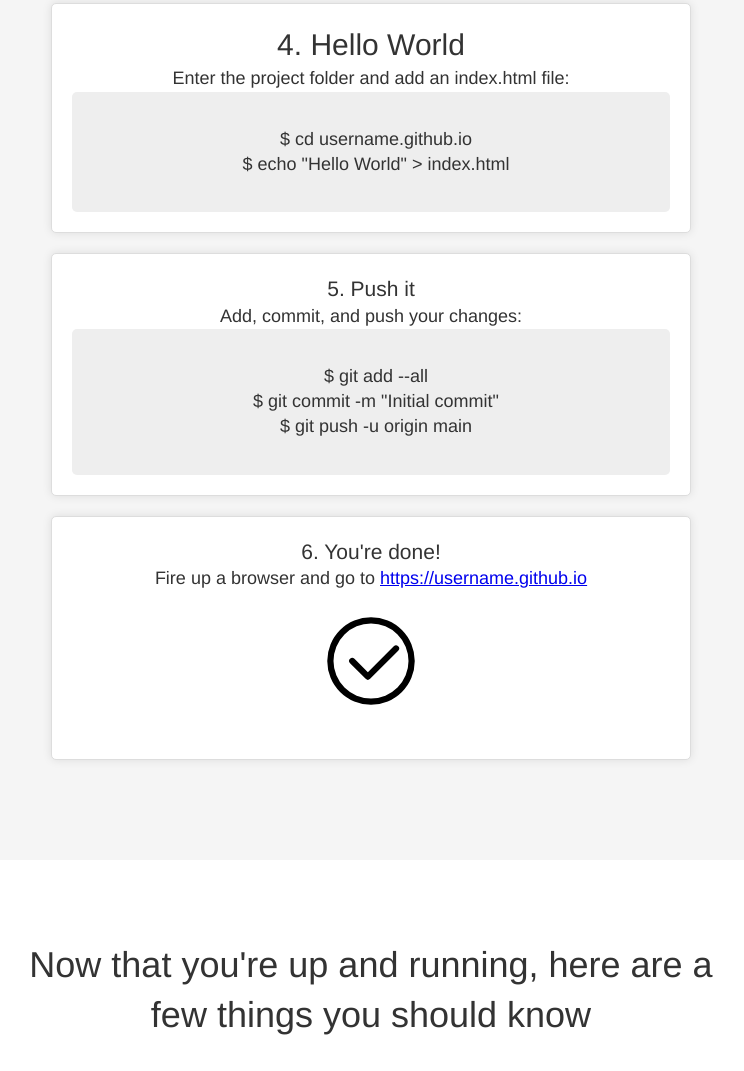
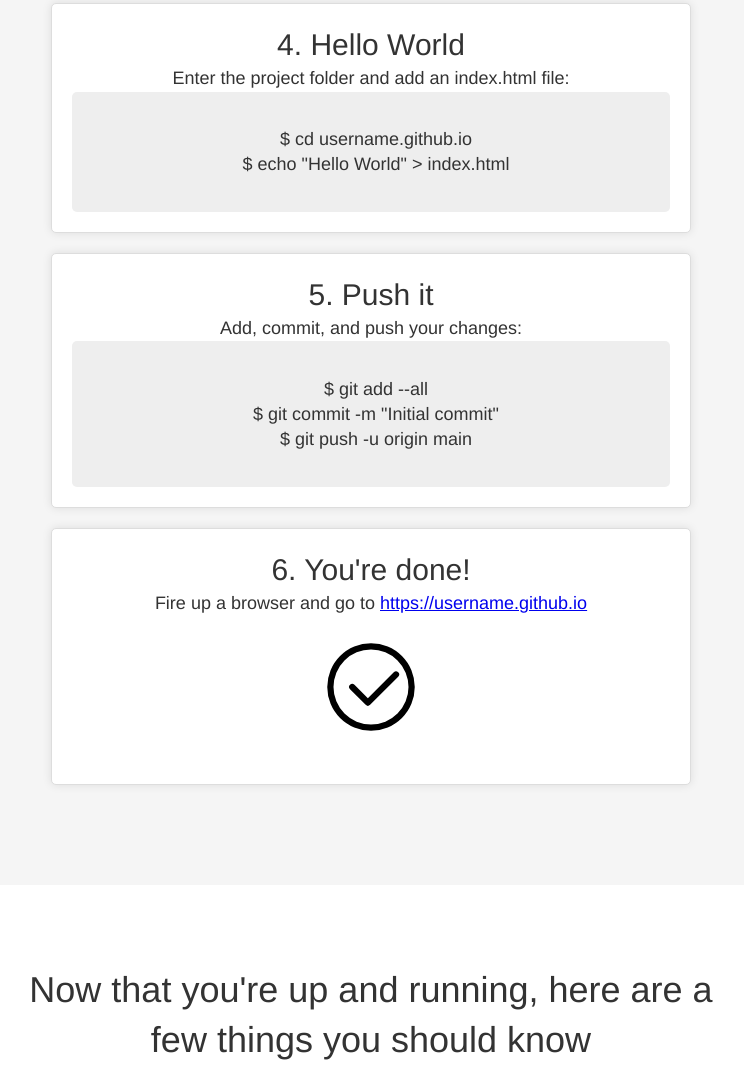
Before and after one commit to muhammadfaiz19/github-pages-clone, a plain HTML site: page index.html in a window 1280 px wide. Shown: the part 2018-3089 px from the top of the page, without its empty margins (269-1013 px from the left). Drawn offline with Linux system fonts and the light colour scheme.

Commit message:
fix font size

```diff
--- a/index.html
+++ b/index.html
@@ -81,7 +81,7 @@
           </div>
 
           <div class="step">
-              <h2>5. Push it</h2>
+              <h4>5. Push it</h4>
               <p>Add, commit, and push your changes:</p>
               <pre><code>
   $ git add --all
@@ -91,7 +91,7 @@
           </div>
 
           <div class="step">
-              <h2>6. You're done!</h2>
+              <h4>6. You're done!</h2>
               <p>Fire up a browser and go to <a href="https://username.github.io">https://username.github.io</a></p>
               <img src="/assets/check.svg" alt="checklist" width="100px" class="check">
             </div>
```
Also changed, not shown: assets/ss-clone-github-pages.png (deleted), assets/ss-github-pages-clone.png (added), 1 other file.
